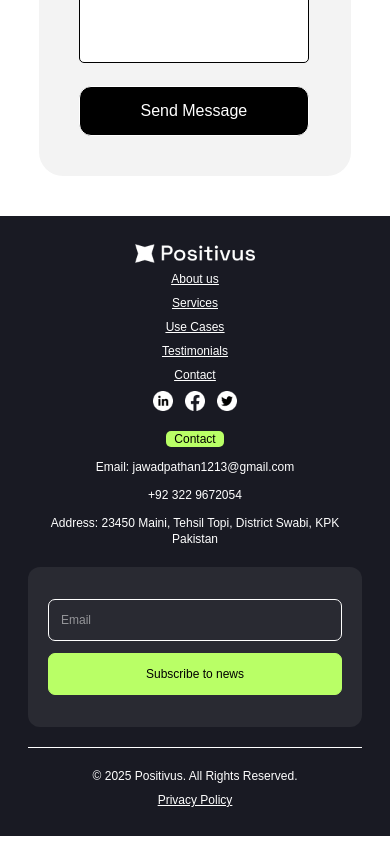
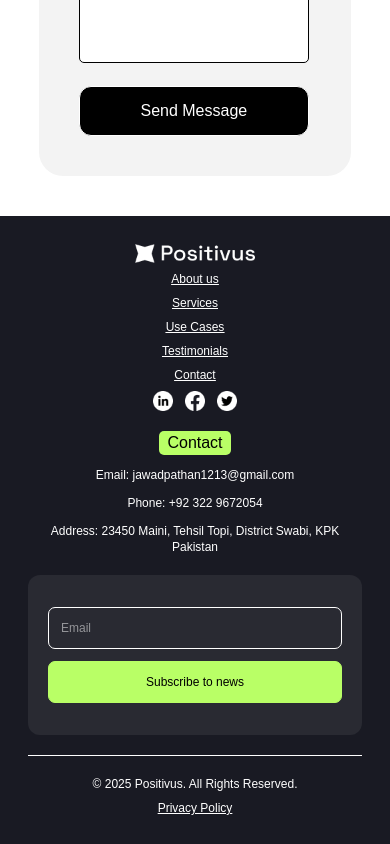
Before and after one commit to jawadpathan1213-sys/landing-page, a React (Vite) app: page / in a window 390 px wide. Shown: the part 7284-8128 px from the top of the page. Built offline with nearby package versions, Linux system fonts and the light colour scheme.

Commit message:
Initial project

```diff
--- a/src/components/Footer.jsx
+++ b/src/components/Footer.jsx
@@ -20,12 +20,12 @@ const Footer = () => {
        </div>
        <div className='my-5 sm:my-10 flex flex-col sm:flex-row items-center sm:items-start'>
         <div className='sm:text-base flex flex-col gap-3 sm:gap-2 sm:w-[50%] w-full items-center sm:items-start mb-5'>
-            <h1 className='bg-[#B9FF66] text-black px-2 rounded-[5px] w-fit'>Contact</h1>
-            <p>Email: jawadpathan1213@gmail.com</p>
-            <p>+92 322 9672054</p>
+            <h1 className='bg-[#B9FF66] text-black px-2 rounded-[5px] w-fit text-base'>Contact</h1>
+            <p className='text-center sm:text-start'>Email: jawadpathan1213@gmail.com</p>
+            <p>Phone: +92 322 9672054</p>
             <p className='max-w-[300px] text-center sm:text-start'>Address: 23450 Maini, Tehsil Topi, District Swabi, KPK Pakistan</p>
         </div>
-        <div className='sm:w-[50%] h-40 w-full bg-[#292A32] flex  items-center flex-col lg:flex-row p-5 rounded-xl justify-center gap-3 sm:text-base'>
+        <div className='sm:w-[50%] max-[250px]:h-22 h-40 w-full bg-[#292A32] flex  items-center flex-col lg:flex-row p-5 rounded-xl justify-center gap-3 sm:text-base'>
             <input className='outline-none w-full lg:w-[48%] max-[250px]:rounded-[3px] max-[250px]:p-1 p-3 lg:p-4  rounded-[7px]  border border-white min-w-[170px] max-w-[300px]' placeholder='Email' type="email" />
             <button className='bg-[#B9FF66] max-[250px]:p-1 p-3 lg:p-4 max-[250px]:rounded-[3px] rounded-[7px] border border-[#B9FF66] text-black w-full lg:w-[48%] min-w-[170px] max-w-[300px] cursor-pointer'>Subscribe to news</button>
         </div>
--- a/src/components/Navbar.jsx
+++ b/src/components/Navbar.jsx
@@ -1,5 +1,4 @@
 import React, { useState } from 'react'
-import { FaBars } from 'react-icons/fa'
 import { FiMenu } from 'react-icons/fi'
 
 const Navbar = () => {
```
